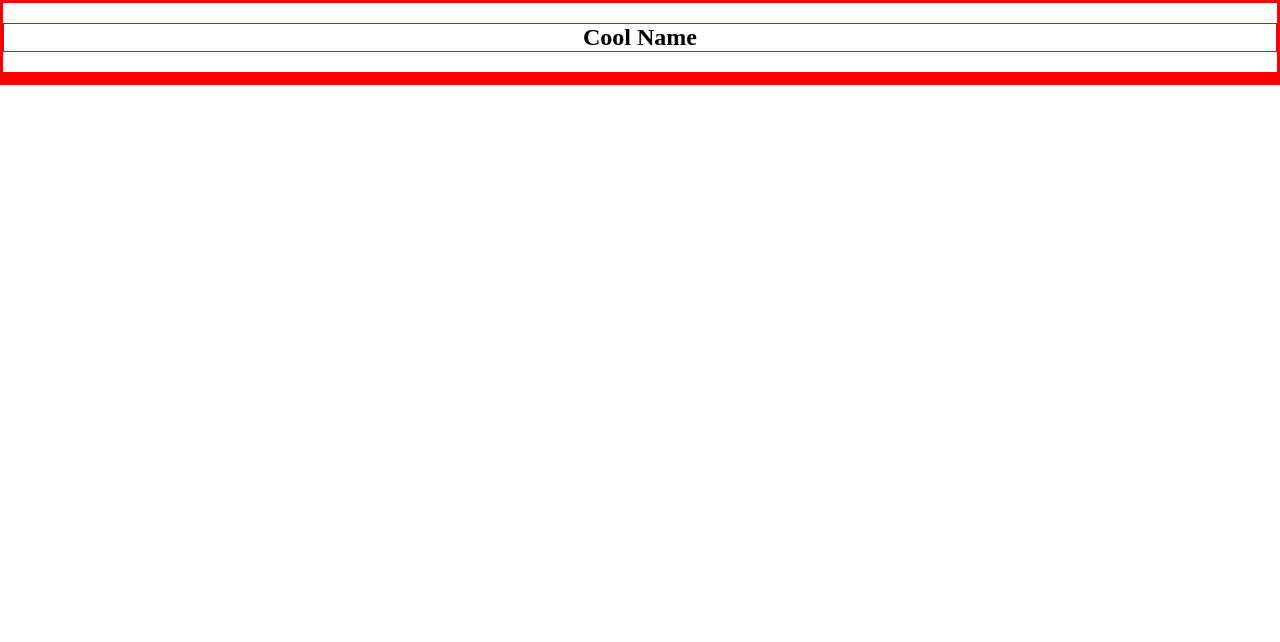
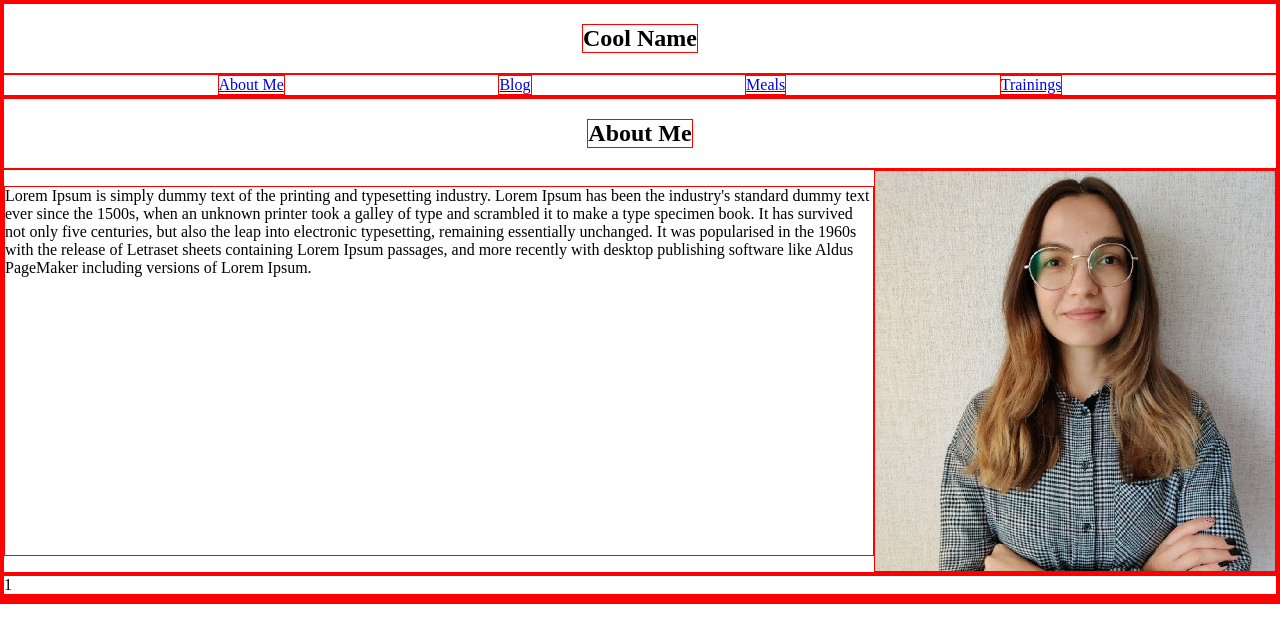
Before and after one commit to nina-stoyanova/Blog, a plain HTML site: page index.html in a window 1280 px wide. Drawn offline with Linux system fonts and the light colour scheme.

Commit message:
first_steps

```diff
--- a/index.html
+++ b/index.html
@@ -10,15 +10,32 @@
     </head>
     <body>
         <section class="header">
-            <h1>Cool Name</h1>
-            <!-- <div class= "backgroundImage">
-                <img src="images/background-image.jpg" alt="background-image">
-            </div> -->
+            <div class="div-h1">
+                <h1>Cool Name</h1>
+            </div>
+
+            <nav>
+                <a href="#">About Me</a>
+                <a href="#">Blog</a>
+                <a href="#">Meals</a>
+                <a href="#">Trainings</a>
+            </nav>
         </section>
         <section class="about-me">
+            <div class="div-first-h2">
+                <h2 class="first-h2">About Me</h2>
+            </div>
+            <div class="div-imgp">
+                <img class="first-photo" src="images/1611668371483.jpg" alt="profil-pic">
+                <p>Lorem Ipsum is simply dummy text of the printing and typesetting industry. Lorem Ipsum has been the industry's standard dummy text ever since the 1500s, when an unknown printer took a galley of type and scrambled it to make a type specimen book. It has survived not only five centuries, but also the leap into electronic typesetting, remaining essentially unchanged. It was popularised in the 1960s with the release of Letraset sheets containing Lorem Ipsum passages, and more recently with desktop publishing software like Aldus PageMaker including versions of Lorem Ipsum.</p>
+            </div>
+
 
         </section>
         <section class="blog">
+            <div>
+                1
+            </div>
 
         </section>
         <section class="meals">
--- a/style.css
+++ b/style.css
@@ -2,11 +2,26 @@
     border: 1px solid red;
 
 }
-h1{
-    text-align: center;
-                                                                                                                  ;
+.div-h1 {
+    display: flex;
+    justify-content: center;
 }
 body {
     height: 100;
     margin: 0;
 }
+nav {
+    display: flex;
+    justify-content: space-evenly;
+}
+.div-first-h2 {
+    display: flex;
+    justify-content: center;
+}
+.div-imgp {
+    display: flex;
+    justify-content: space-evenly;
+}
+.first-photo {
+    order: 3;
+}
```
Also changed, not shown: images/1611668371483.jpg (added), images/profil_pic.jpg (added), images/rsz_img_20210202_162819.jpg (added).
